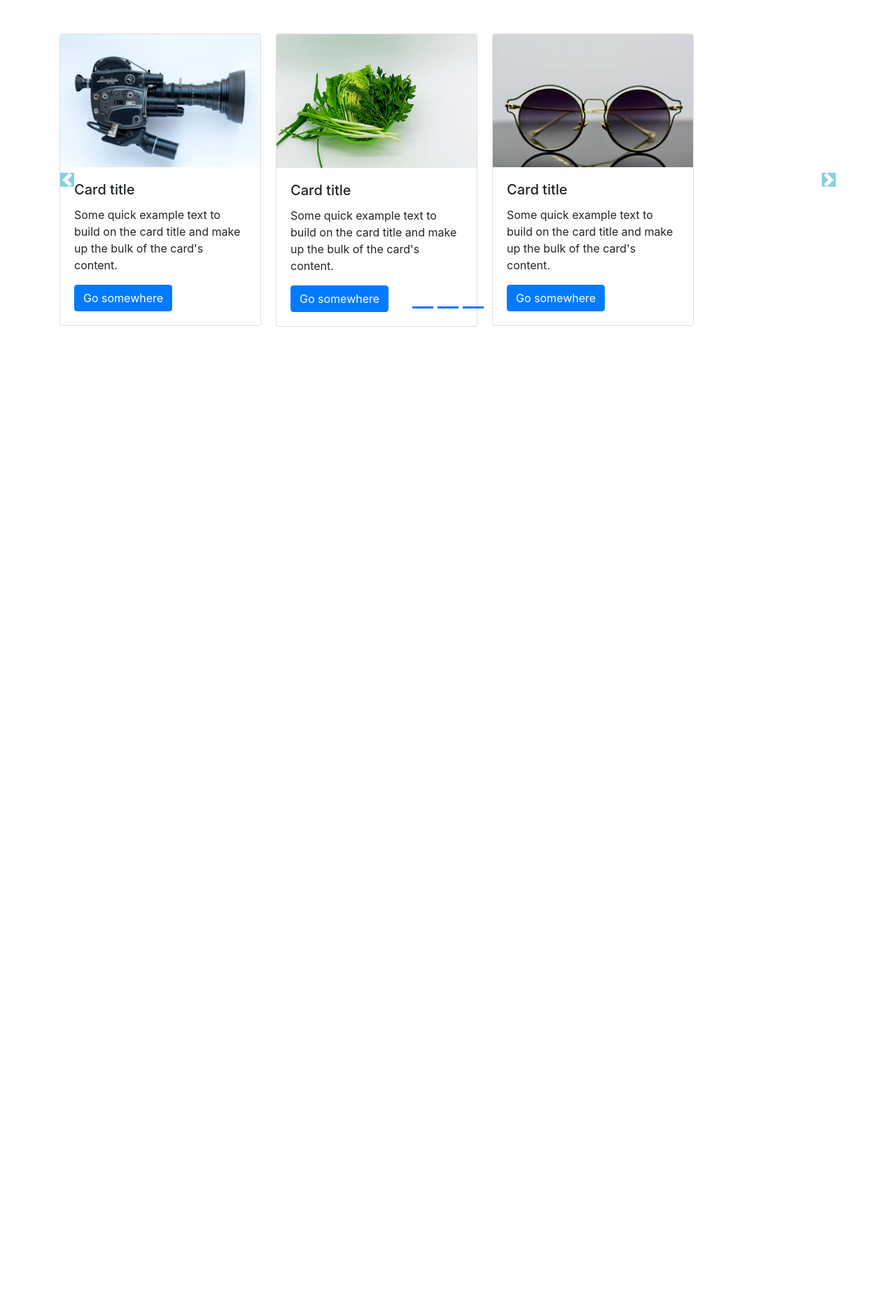
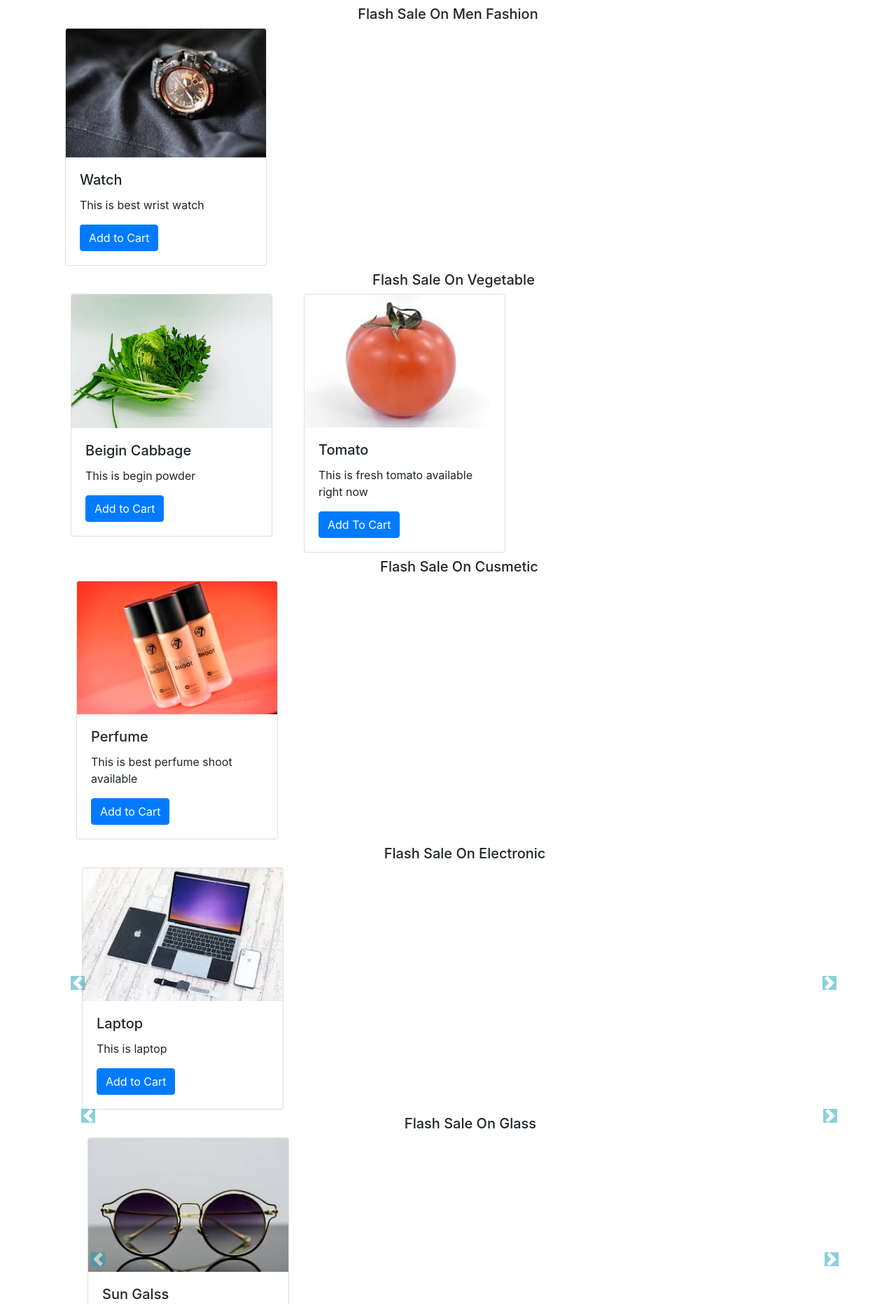
Before and after one commit to Mohammadhussain257/ecommerce, a Django app: page /shop/ in a window 1280 px wide. Shown: the part 56-1920 px from the top of the page at 70% size. Before the commit the page ends 523 px from the top, so only its background shows below. Run offline with Django 3.2, Linux system fonts and the light colour scheme; data comes from the database, SQL or seed files in the repository; both versions use the stored data as it was after the commit; some libraries are stand-ins or nearby versions.

Commit message:
display dynamic product category wise

```diff
--- a/shop/views.py
+++ b/shop/views.py
@@ -1,10 +1,21 @@
 from django.shortcuts import render
 from django.http import HttpResponse
+from .models import Product
+from math import ceil
 
 
 # Create your views here.
 def index(request):
-    return render(request, 'shop/index.html')
+    all_products = []
+    product_category = Product.objects.values('category', 'id')
+    category = {item['category'] for item in product_category}
+    for cat in category:
+        prod = Product.objects.filter(category=cat)
+        n = len(prod)
+        no_of_slides = n // 4 + ceil((n / 4) - (n // 4))
+        all_products.append([prod, range(1, no_of_slides), no_of_slides])
+    context = {'all_products': all_products}
+    return render(request, 'shop/index.html', context)
 
 
 def about(request):
--- a/templates/shop/index.html
+++ b/templates/shop/index.html
@@ -2,123 +2,55 @@
 {% load static %}
 {% load bootstrap4 %}
 {% block content %}
-<div id="carouselExampleIndicators" class="carousel slide mt-5" data-ride="carousel">
-      <ol class="carousel-indicators">
-        <li data-target="#carouselExampleIndicators" data-slide-to="0" class="active bg-primary"></li>
-        <li data-target="#carouselExampleIndicators" data-slide-to="1" class="bg-primary active"></li>
-        <li data-target="#carouselExampleIndicators" data-slide-to="2" class="bg-primary active"></li>
-      </ol>
+    <!--Slideshow starts here -->
+    {% for product, range, no_of_slides in all_products %}
+<h5 class="mt-2 text-center">Flash Sale On {{product.0.category}}</h5>
+<div id="demo{{forloop.counter}}" class="carousel slide ml-3" data-ride="carousel">
+    <ul class="carousel-indicators">
+      <li data-target="#demo{{forloop.counter}}" data-slide-to="0" class="active bg-primary"></li>
+
+       {% for i in range %}
+      <li data-target="#demo{{forloop.parentloop.counter}}" data-slide-to="{{i}}" class="bg-primary"></li>
+      {% endfor %}
+    </ul>
     <div class="container carousel-inner">
       <div class="carousel-item active">
       <div class="row">
-            <div class="col-xl-3 col-md-3 col-sm-3 mr-4">
+        <div class="col-xs-3 col-sm-3 col-md-3 mr-5">
           <div class="card" style="width: 18rem;">
-                  <img class="card-img-top" src="{% static 'shop/test/camera.jpg' %}" alt="Card image cap">
+            <img src='/media/{{product.0.image}}' class="card-img-top" alt="...">
             <div class="card-body">
-                    <h5 class="card-title">Card title</h5>
-                    <p class="card-text">Some quick example text to build on the card title and make up the bulk of the card's content.</p>
-                    <a href="#" class="btn btn-primary">Go somewhere</a>
+                <h5 class="card-title">{{product.0.product_name}}</h5>
+                <p class="card-text">{{product.0.desc}}</p>
+                <a href="#" class="btn btn-primary">Add to Cart</a>
             </div>
           </div>
        </div>
-            <div class="col-xl-3 col-md-3 col-sm-3 mr-4">
+
+        {% for i in product|slice:"1:"%}
+        <div class="col-xs-3 col-sm-3 col-md-3">
           <div class="card" style="width: 18rem;">
-                  <img class="card-img-top" src="{% static 'shop/test/beijingcabbagechinese.jpg' %}" alt="Card image cap">
+            <img src='/media/{{i.image}}' class="card-img-top" alt="...">
             <div class="card-body">
-                    <h5 class="card-title">Card title</h5>
-                    <p class="card-text">Some quick example text to build on the card title and make up the bulk of the card's content.</p>
-                    <a href="#" class="btn btn-primary">Go somewhere</a>
+              <h5 class="card-title">{{i.product_name}}</h5>
+              <p class="card-text">{{i.desc}}</p>
+              <a href="#" class="btn btn-primary">Add To Cart</a>
             </div>
           </div>
         </div>
-            <div class="col-xl-3 col-md-3 col-sm-3 mr-4">
-                <div class="card" style="width: 18rem;">
-                  <img class="card-img-top" src="{% static 'shop/test/sunglass.jpg' %}" alt="Card image cap">
-                  <div class="card-body">
-                    <h5 class="card-title">Card title</h5>
-                    <p class="card-text">Some quick example text to build on the card title and make up the bulk of the card's content.</p>
-                    <a href="#" class="btn btn-primary">Go somewhere</a>
+        {% if forloop.counter|divisibleby:3 and forloop.counter > 0 and not forloop.last %}
+            </div></div><div class="carousel-item">
+        {% endif %}
+        {% endfor %}
     </div>
 </div>
 </div>
-        </div>
-    </div>
-    <div class="carousel-item">
-        <div class="row">
-            <div class="col-xl-3 col-md-3 col-sm-3 mr-4">
-                <div class="card" style="width: 18rem;">
-                  <img class="card-img-top" src="{% static 'shop/test/sunglass.jpg' %}" alt="Card image cap">
-                  <div class="card-body">
-                    <h5 class="card-title">Card title</h5>
-                    <p class="card-text">Some quick example text to build on the card title and make up the bulk of the card's content.</p>
-                    <a href="#" class="btn btn-primary">Go somewhere</a>
-                  </div>
-                </div>
-            </div>
-            <div class="col-xl-3 col-md-3 col-sm-3 mr-4">
-                <div class="card" style="width: 18rem;">
-                  <img class="card-img-top" src="{% static 'shop/test/beijingcabbagechinese.jpg' %}" alt="Card image cap">
-                  <div class="card-body">
-                    <h5 class="card-title">Card title</h5>
-                    <p class="card-text">Some quick example text to build on the card title and make up the bulk of the card's content.</p>
-                    <a href="#" class="btn btn-primary">Go somewhere</a>
-                  </div>
-                </div>
-            </div>
-            <div class="col-xl-3 col-md-3 col-sm-3 mr-4">
-                <div class="card" style="width: 18rem;">
-                  <img class="card-img-top" src="{% static 'shop/test/camera.jpg' %}" alt="Card image cap">
-                  <div class="card-body">
-                    <h5 class="card-title">Card title</h5>
-                    <p class="card-text">Some quick example text to build on the card title and make up the bulk of the card's content.</p>
-                    <a href="#" class="btn btn-primary">Go somewhere</a>
-                  </div>
-                </div>
-            </div>
-        </div>
-    </div>
-    <div class="carousel-item">
-        <div class="row">
-            <div class="col-xl-3 col-md-3 col-sm-3 mr-4">
-                <div class="card" style="width: 18rem;">
-                  <img class="card-img-top" src="{% static 'shop/test/beijingcabbagechinese.jpg' %}" alt="Card image cap">
-                  <div class="card-body">
-                    <h5 class="card-title">Card title</h5>
-                    <p class="card-text">Some quick example text to build on the card title and make up the bulk of the card's content.</p>
-                    <a href="#" class="btn btn-primary">Go somewhere</a>
-                  </div>
-                </div>
-            </div>
-            <div class="col-xl-3 col-md-3 col-sm-3 mr-4">
-                <div class="card" style="width: 18rem;">
-                  <img class="card-img-top" src="{% static 'shop/test/camera.jpg' %}" alt="Card image cap">
-                  <div class="card-body">
-                    <h5 class="card-title">Card title</h5>
-                    <p class="card-text">Some quick example text to build on the card title and make up the bulk of the card's content.</p>
-                    <a href="#" class="btn btn-primary">Go somewhere</a>
-                  </div>
-                </div>
-            </div>
-            <div class="col-xl-3 col-md-3 col-sm-3 mr-4">
-                <div class="card" style="width: 18rem;">
-                  <img class="card-img-top" src="{% static 'shop/test/sunglass.jpg' %}" alt="Card image cap">
-                  <div class="card-body">
-                    <h5 class="card-title">Card title</h5>
-                    <p class="card-text">Some quick example text to build on the card title and make up the bulk of the card's content.</p>
-                    <a href="#" class="btn btn-primary">Go somewhere</a>
-                  </div>
-                </div>
-            </div>
-        </div>
-    </div>
-  </div>
-  <a class="carousel-control-prev" href="#carouselExampleIndicators" role="button" data-slide="prev">
-    <span class="carousel-control-prev-icon bg-info" aria-hidden="true"></span>
-    <span class="sr-only">Previous</span>
+    <!-- left and right controls for the slide -->
+    <a class="carousel-control-prev" href="#demo{{forloop.counter}}" data-slide="prev">
+        <span class="carousel-control-prev-icon bg-info"></span>
     </a>
-  <a class="carousel-control-next" href="#carouselExampleIndicators" role="button" data-slide="next">
-    <span class="carousel-control-next-icon bg-info" aria-hidden="true"></span>
-    <span class="sr-only">Next</span>
+    <a class="carousel-control-next" href="#demo{{forloop.counter}}" data-slide="next">
+        <span class="carousel-control-next-icon bg-info"></span>
     </a>
-</div>
+    {% endfor %}
 {% endblock content %}
```
Also changed, not shown: db.sqlite3, media/shop/images/knife.jpg (added), media/shop/images/laptop.jpg (added), media/shop/images/perfume.jpg (added), media/shop/images/tomato.jpg (added), media/shop/images/watch.jpg (added). Lines whose indentation alone changed are shown as unchanged.
